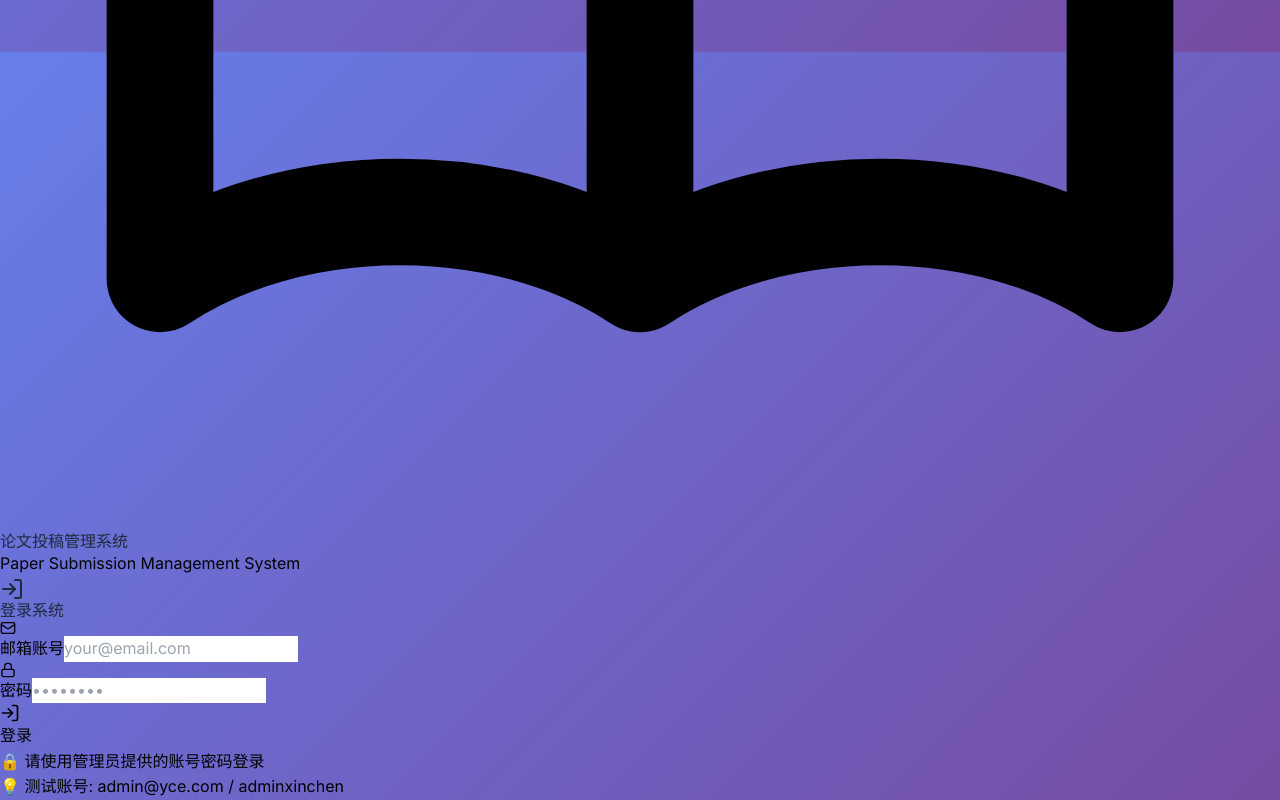
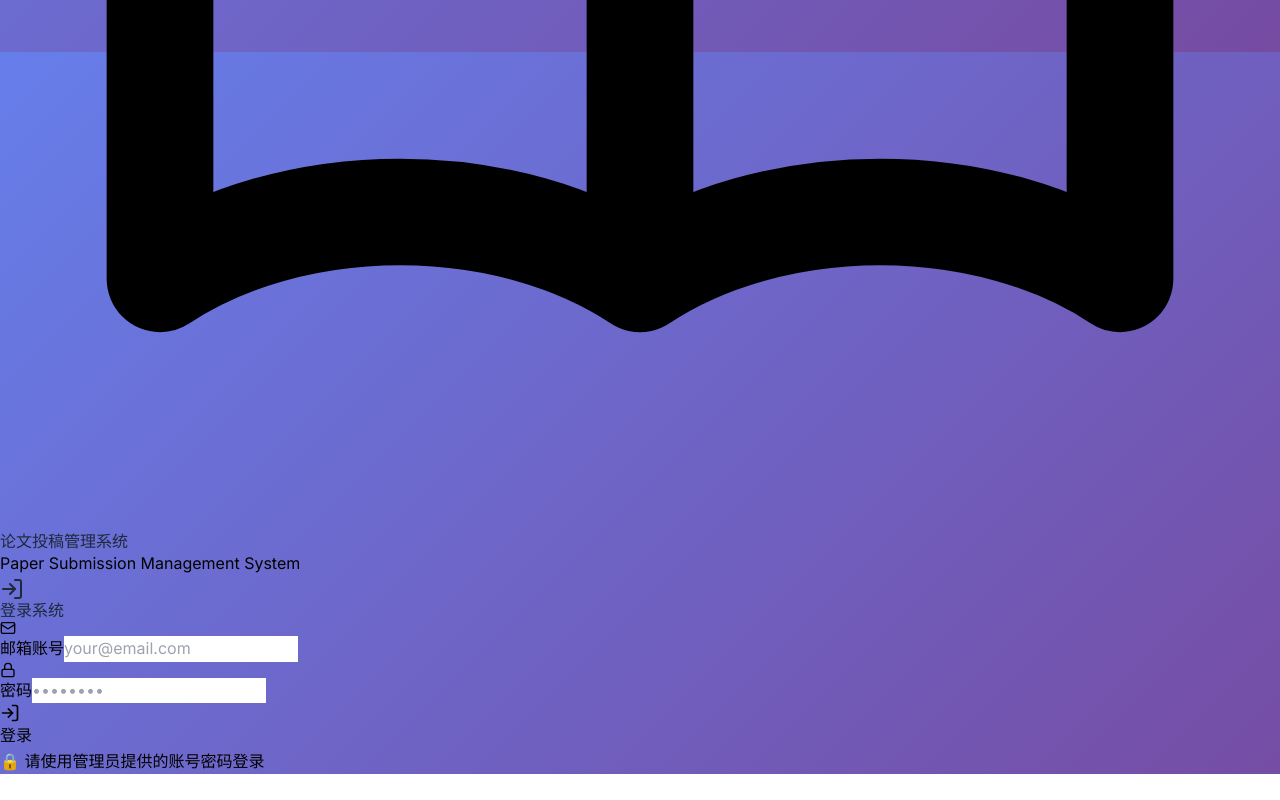
Before and after one commit to Orlandoxinchen/paper-management-system, a React (Vite) app: page / in a window 1280 px wide. Shown: the part 748-1548 px from the top of the page. After the commit the page ends 1522 px from the top, so only its background shows below. Built offline with nearby package versions, Linux system fonts and the light colour scheme.

Commit message:
fix: 统一文件结构，修复import路径

```diff
--- a/src/Login.jsx
+++ b/src/Login.jsx
@@ -111,7 +111,6 @@ export default function Login({ onLoginSuccess }) {
         {/* 测试账号提示（可选，生产环境可删除） */}
         <div className="mt-4 p-3 bg-blue-50 border border-blue-200 rounded-lg">
           <p className="text-xs text-blue-700 text-center">
-            💡 测试账号: admin@yce.com / adminxinchen
           </p>
         </div>
       </div>
```
